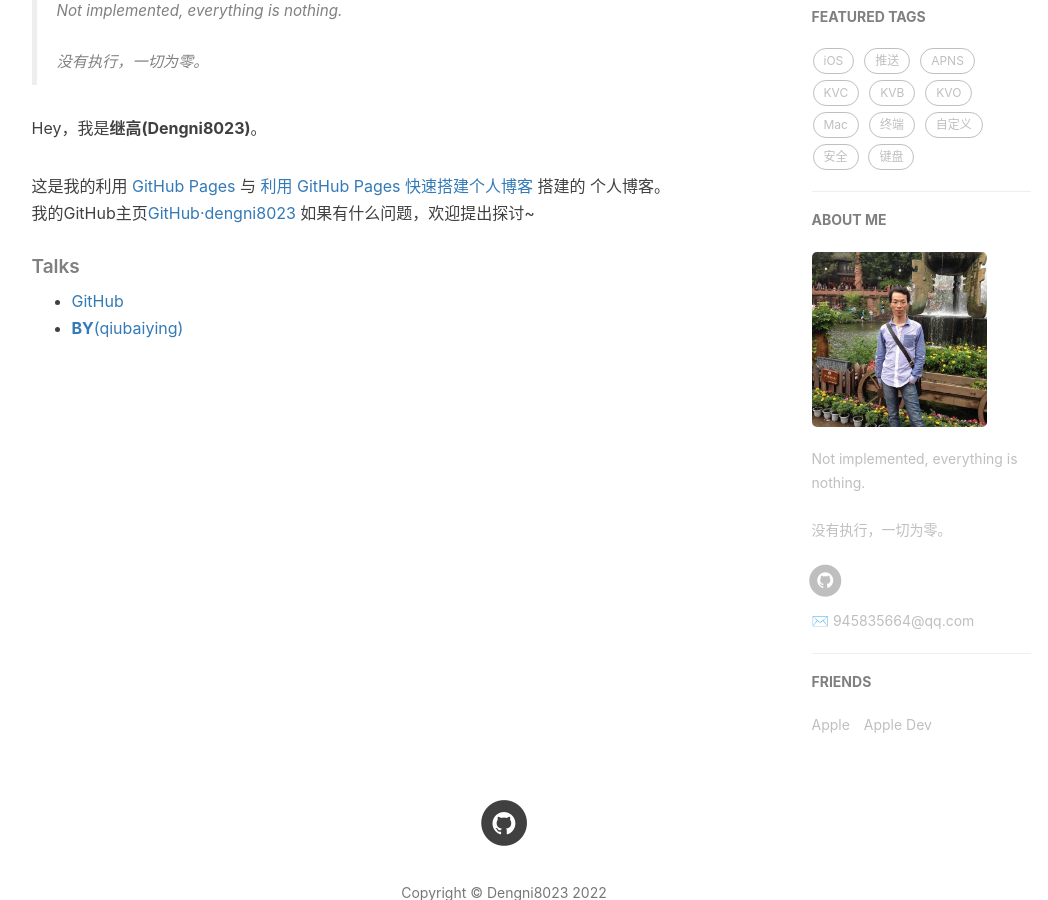
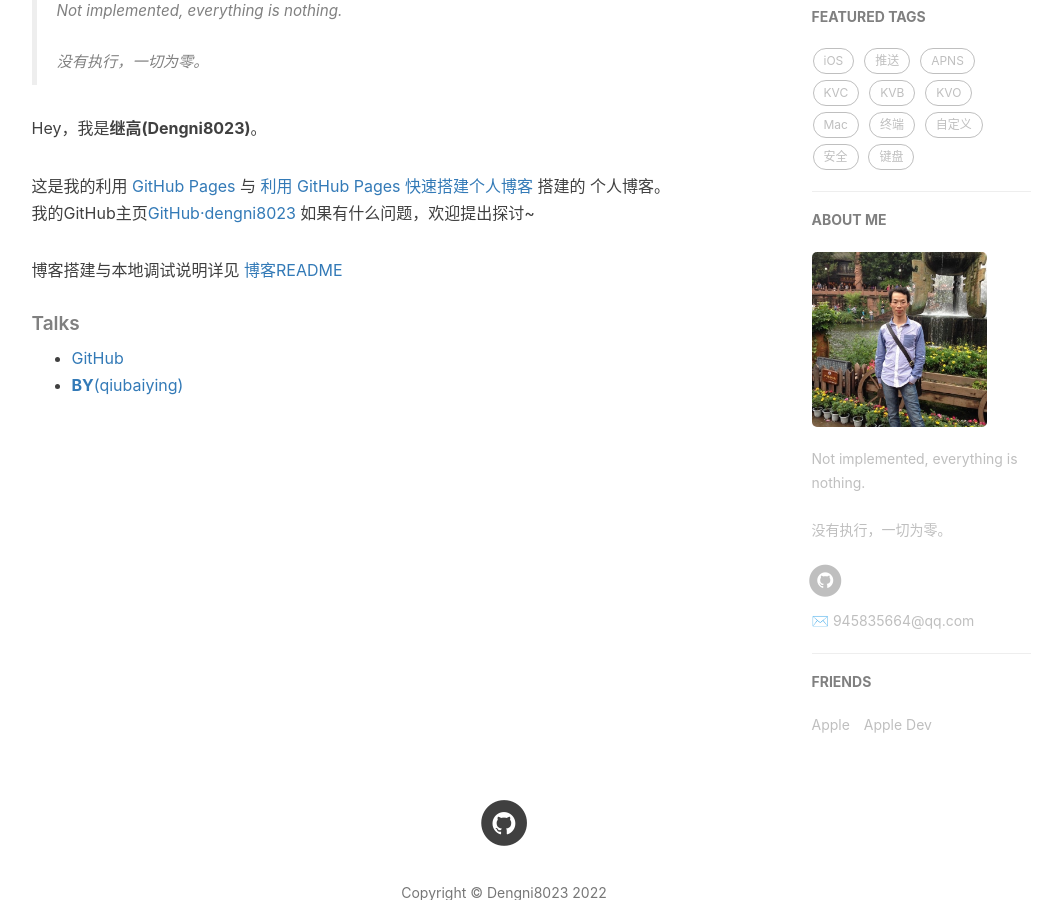
Before and after one commit to Dengni8023/dengni8023.github.io, a Jekyll site: the page built from about.html, in a window 1280 px wide and 900 px high, scrolled down 470 px. Shown: the whole window, without its empty margins (136-1184 px from the left). Built offline with Jekyll 4.4.1, drawn with Linux system fonts in a browser that asks for light colours; nearby versions of some CDN libraries; comment, search, counter and statistics services are not loaded.

Commit message:
README格式问题

```diff
--- a/about.html
+++ b/about.html
@@ -34,10 +34,14 @@
         这是我的利用 <a href="https://pages.github.com/">GitHub Pages</a>
         与 <a href="https://github.com/qiubaiying/qiubaiying.github.io">利用 GitHub Pages 快速搭建个人博客</a>
         搭建的 个人博客。
-<br/>
+        <br />
         我的GitHub主页<a href="https://github.com/dengni8023/">GitHub·dengni8023</a> 如果有什么问题，欢迎提出探讨~
     </p>
 
+    <p></p>
+    <p>
+        博客搭建与本地调试说明详见 <a href="https://github.com/Dengni8023/dengni8023.github.io">博客README</a>
+    </p>
     <p></p>
 
     <h5>Talks</h5>
```
Also changed, not shown: README.md. Lines whose indentation alone changed are shown as unchanged.
